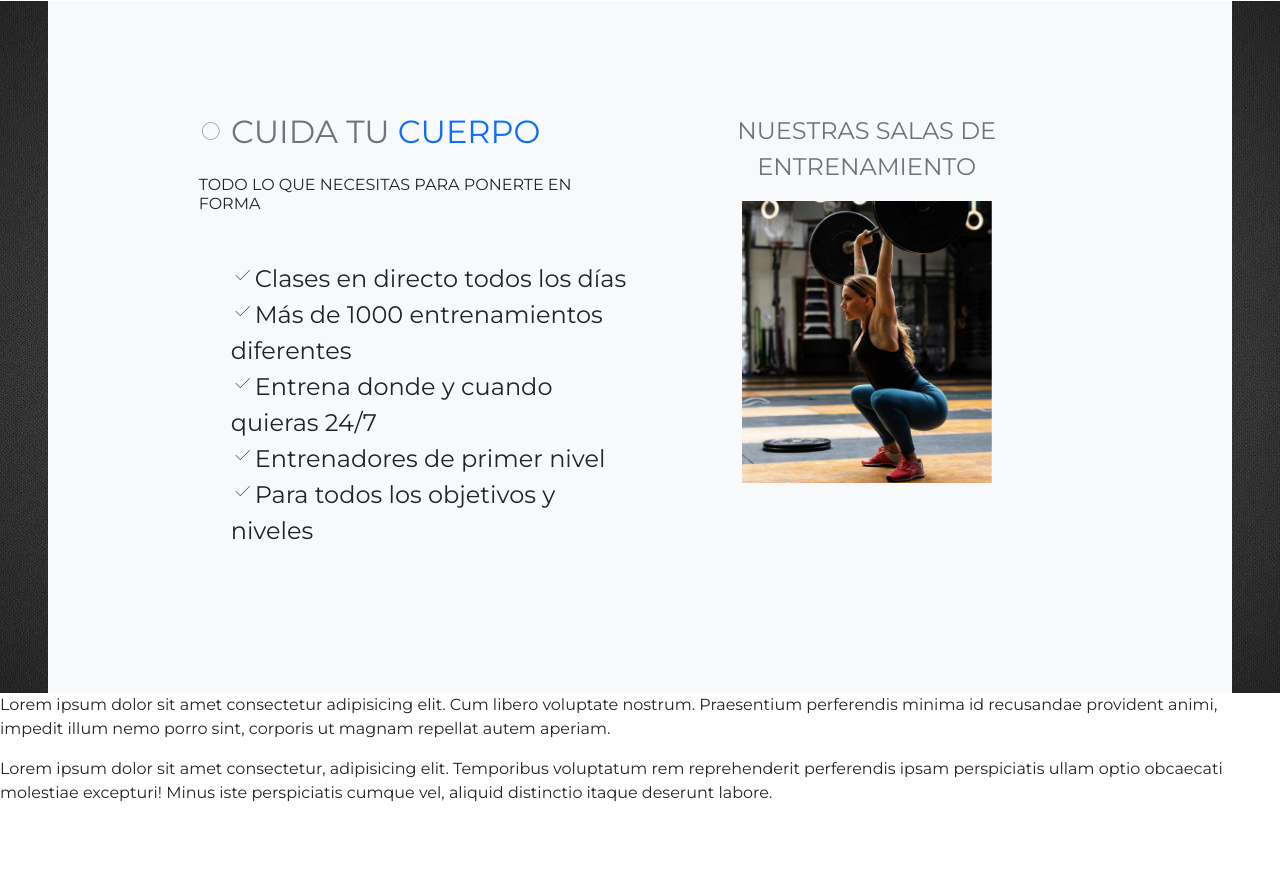
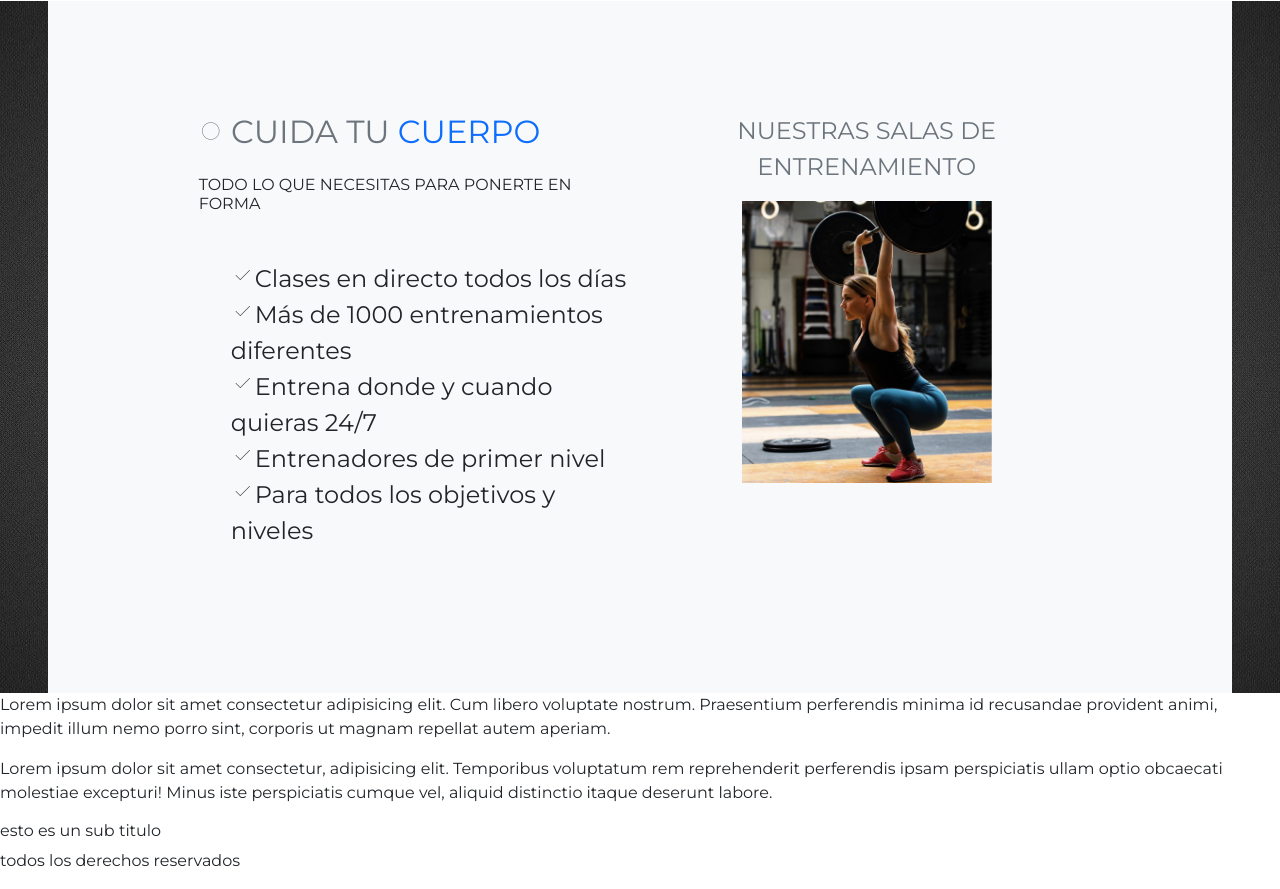
Before and after one commit to johnK3vin/proyecto-gym, a plain HTML site: page index.html in a window 1280 px wide. Shown: the part 774-1663 px from the top of the page. Before the commit the page ends 1595 px from the top, so only its background shows below. Drawn offline with nearby package versions, Linux system fonts and the light colour scheme.

Commit message:
footer creado

```diff
--- a/index.html
+++ b/index.html
@@ -109,6 +109,12 @@
       <p>Lorem ipsum dolor sit amet consectetur, adipisicing elit. Temporibus voluptatum rem reprehenderit perferendis ipsam perspiciatis ullam optio obcaecati molestiae excepturi! Minus iste perspiciatis cumque vel, aliquid distinctio itaque deserunt labore.</p>
     </div>
 
+    <footer>
+      <h6>esto es un sub titulo</h6>
+      <p>todos los derechos reservados
+      </p>
+    </footer>
+
 
     <script src="https://cdn.jsdelivr.net/npm/bootstrap@5.3.0-alpha1/dist/js/bootstrap.bundle.min.js" integrity="sha384-w76AqPfDkMBDXo30jS1Sgez6pr3x5MlQ1ZAGC+nuZB+EYdgRZgiwxhTBTkF7CXvN" crossorigin="anonymous"></script>
 </body>
```
